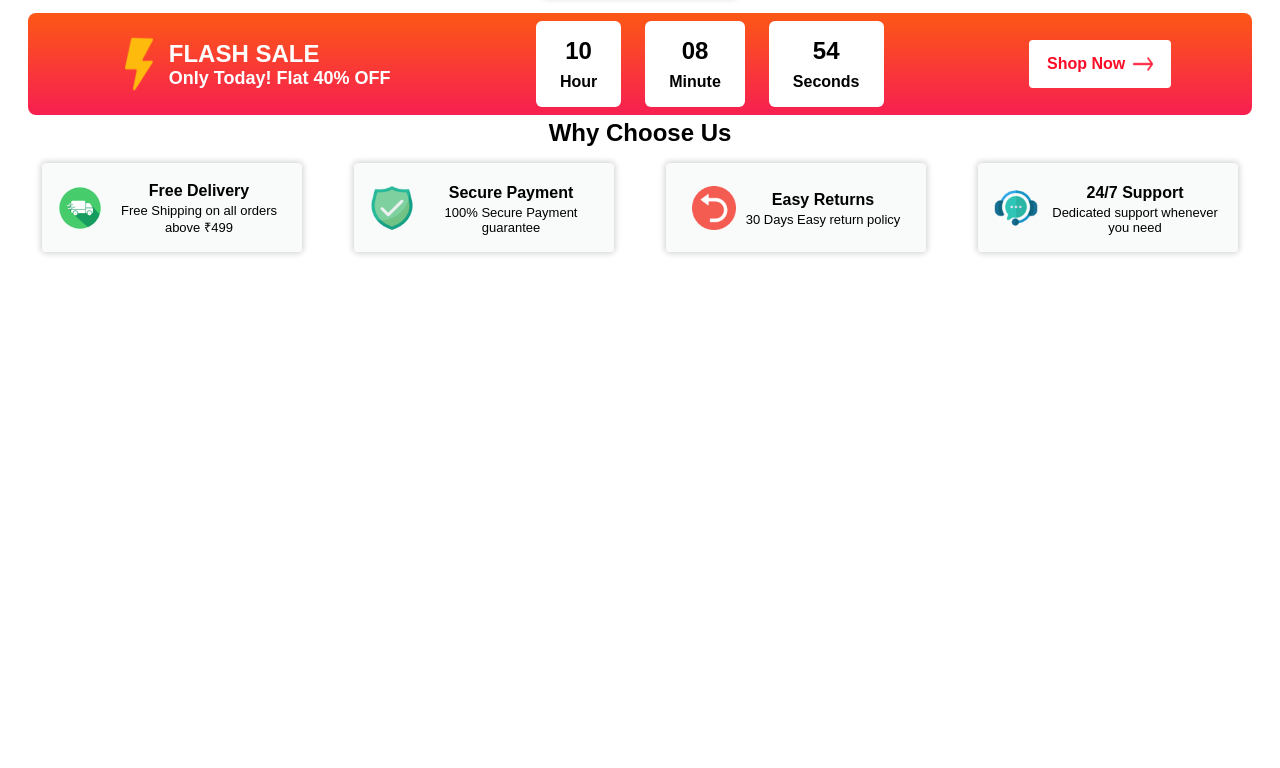
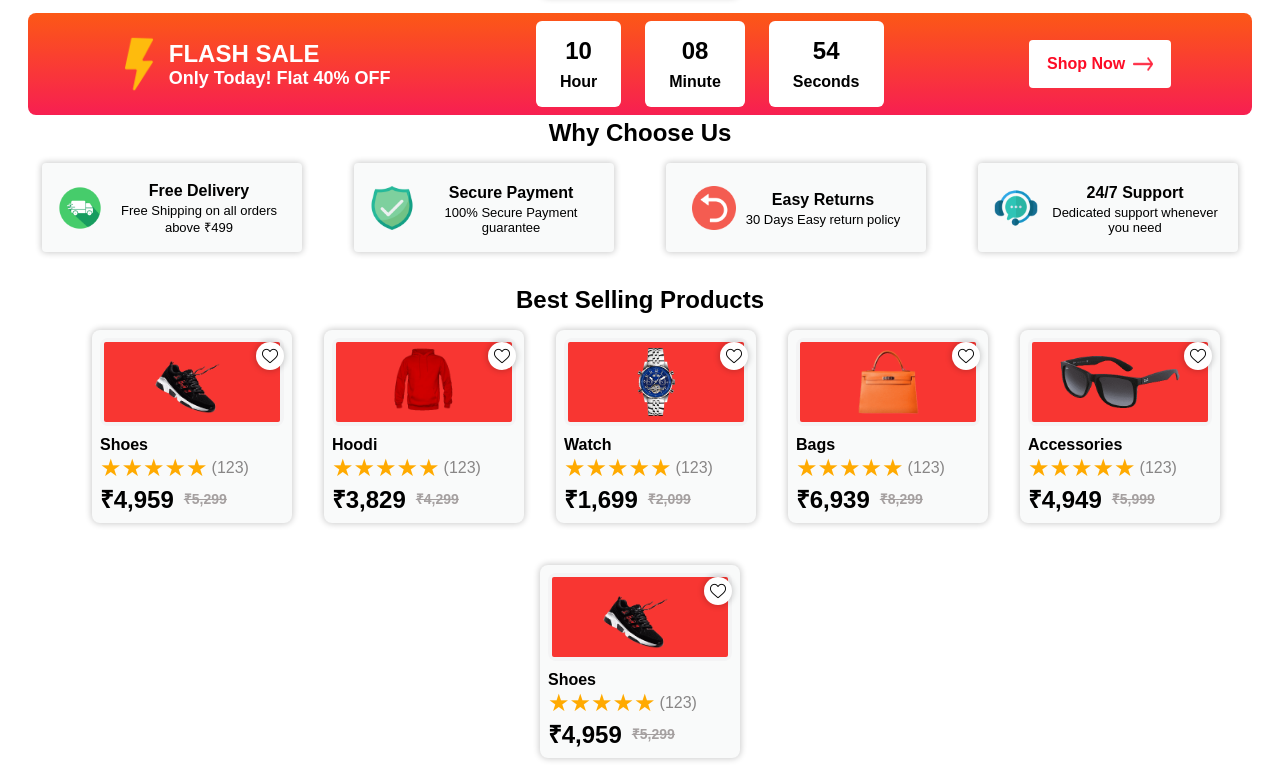
Before and after one commit to Thamil001/shopease-ecommerce, a plain HTML site: page index.html in a window 1280 px wide. Shown: the part 1550-2318 px from the top of the page. Before the commit the page ends 1836 px from the top, so only its background shows below. Drawn offline with Linux system fonts and the light colour scheme.

Commit message:
Added Best selling product section

```diff
--- a/css/style.css
+++ b/css/style.css
@@ -225,7 +225,8 @@ img {
 
 .shop-category > :first-child,
 .featured-products > :first-child,
-.services > :first-child {
+.services > :first-child,
+.best-selling-products-container > :first-child {
   font-family: sans-serif;
   font-weight: 800;
   font-size: x-large;
@@ -476,7 +477,7 @@ img {
 .services > :last-child {
   display: flex;
   justify-content: space-around;
-  padding:16px 16px;
+  padding: 16px 16px;
 }
 
 .services > :last-child > div {
@@ -499,7 +500,7 @@ img {
   font-weight: bolder;
   padding: 3px;
 }
-.service-content{
+.service-content {
   font-family: sans-serif;
   font-size: small;
   font-weight: 500;
@@ -509,3 +510,53 @@ img {
   width: 44px;
   height: 44px;
 }
+
+.best-selling-products-container {
+  text-align: center;
+  gap: 8px;
+}
+.best-selling-products {
+  display: flex;
+  gap: 32px;
+  flex-wrap: wrap;
+  justify-content: center;
+}
+.best-selling-products-container {
+  display: flex;
+  flex-direction: column;
+  gap: 16px;
+  justify-content: space-around;
+  align-items: center;
+}
+.best-selling-products-container .cart-image-container > .cart-image {
+  width: 100%;
+  height: 80px;
+  object-fit: contain;
+}
+
+.best-selling-product-details {
+  display: flex;
+  flex-direction: column;
+  background: none;
+  box-shadow: none;
+}
+.best-selling-product-details {
+  text-align: start;
+}
+.best-selling-product-details >.cart-title{
+  font-family: sans-serif;
+  font-weight: bold;
+}
+.best-selling-products-cart {
+  margin-bottom: 10px;
+  padding: 8px;
+  width: 200px;
+  background-color: #f9fafa;
+  border-radius: 8px;
+  cursor: pointer;
+  display: flex;
+  flex-direction: column;
+  gap: 10px;
+  box-shadow: 0px 0px 6px 1px rgba(0, 0, 0, 0.2);
+  height: max-content;
+}
--- a/index.html
+++ b/index.html
@@ -31,7 +31,15 @@
 
     <div class="services">
       <div>Why Choose Us</div>
+    </div>
 
+    <div class="best-selling-products-container">
+      <div>Best Selling Products</div>
+      <div class="best-selling-products">
+
+          <div class="best-selling-product-details"></div>
+        </div>
+      </div>
     </div>
 
   </main>
--- a/js/script.js
+++ b/js/script.js
@@ -377,7 +377,7 @@ const serviceData = [
   },
 ];
 
-
+function service() {
   const services = document.querySelector(".services");
 
   const wrapper = document.createElement("div");
@@ -406,10 +406,144 @@ serviceData.forEach((data) => {
   });
 
   services.appendChild(wrapper);
+}
 
+const products = [
+  {
+      productName: "Shoes",
+      image: "./images/shoe.png",
+      color: "#FFF8DC",
+      offer: "5%",
+      price: "₹4,959",
+      oldPrice: "₹5,299",
+    },
+    {
+      productName: "Hoodi",
+      image: "./images/hoodi.png",
+      color: "#FFE4E1",
+      offer: "10%",
+      price: "₹3,829",
+      oldPrice: "₹4,299",
+    },
+    {
+      productName: "Watch",
+      image: "./images/watch.png",
+      color: "#E8F5E9",
+      offer: "18%",
+      price: "₹1,699",
+      oldPrice: "₹2,099",
+    },
+    {
+      productName: "Bags",
+      image: "./images/handBag.png",
+      color: "#F3E5F5",
+      offer: "35%",
+      price: "₹6,939",
+      oldPrice: "₹8,299",
+    },
+    {
+      productName: "Accessories",
+      image: "./images/sunGlass.png",
+      color: "#FFF3E0",
+      offer: "20%",
+      price: "₹4,949",
+      oldPrice: "₹5,999",
+    },
+    {
+      productName: "Shoes",
+      image: "./images/shoe.png",
+      color: "#FFF8DC",
+      offer: "5%",
+      price: "₹4,959",
+      oldPrice: "₹5,299",
+    },
+  ];
+
+  const cartRow = document.querySelector(".best-selling-products");
+
+  products.forEach((product) => {
+    // Card
+    const card = document.createElement("div");
+    card.className = "best-selling-products-cart";
+
+    // Image Container
+    const imageContainer = document.createElement("div");
+    imageContainer.className = "cart-image-container";
+
+
+    // Product Image
+    const image = document.createElement("img");
+    image.className = "cart-image";
+    image.src = product.image;
+    image.alt = product.productName;
+
+    // Favourite Button
+    const favDiv = document.createElement("div");
+
+    const fav = document.createElement("img");
+    fav.src = "./images/favorite.png";
+    fav.alt = "Favourite";
+
+    favDiv.addEventListener("click", () => {
+      if (fav.src.includes("heart-red")) {
+        fav.src = "../images/favorite.png";
+      } else {
+        fav.src = "../images/heart-red.png";
+      }
+    });
+
+    favDiv.appendChild(fav);
+
+    imageContainer.append( image, favDiv);
+
+    // Product Details
+    const details = document.createElement("div");
+    details.className = "best-selling-product-details";
+
+    // Title
+    const title = document.createElement("div");
+    title.className = "cart-title";
+    title.textContent = product.productName;
+
+    // Rating
+    const rating = document.createElement("div");
+    rating.className = "rating";
+
+    for (let i = 1; i <= 5; i++) {
+      const star = document.createElement("span");
+      star.innerHTML = "★";
+      star.style.color = "#ffaa00";
+      rating.appendChild(star);
+    }
+
+    const vote = document.createElement("span");
+    vote.className = "vote";
+    vote.textContent = "(123)";
+    rating.appendChild(vote);
+
+    // Price
+    const price = document.createElement("div");
+    price.className = "price";
+
+    const currentPrice = document.createElement("span");
+    currentPrice.textContent = product.price;
+
+    const oldPrice = document.createElement("span");
+    oldPrice.className = "oldPrice";
+    oldPrice.textContent = product.oldPrice;
+
+    price.append(currentPrice, oldPrice);
+
+    details.append(title, rating, price);
+
+    // Append Everything
+    card.append(imageContainer, details);
+    cartRow.appendChild(card);
+  });
 
 topBar();
 banner();
 shopCategories();
 futuredCategories();
 flashBanner();
+service()
```
Lines whose indentation alone changed are shown as unchanged.
